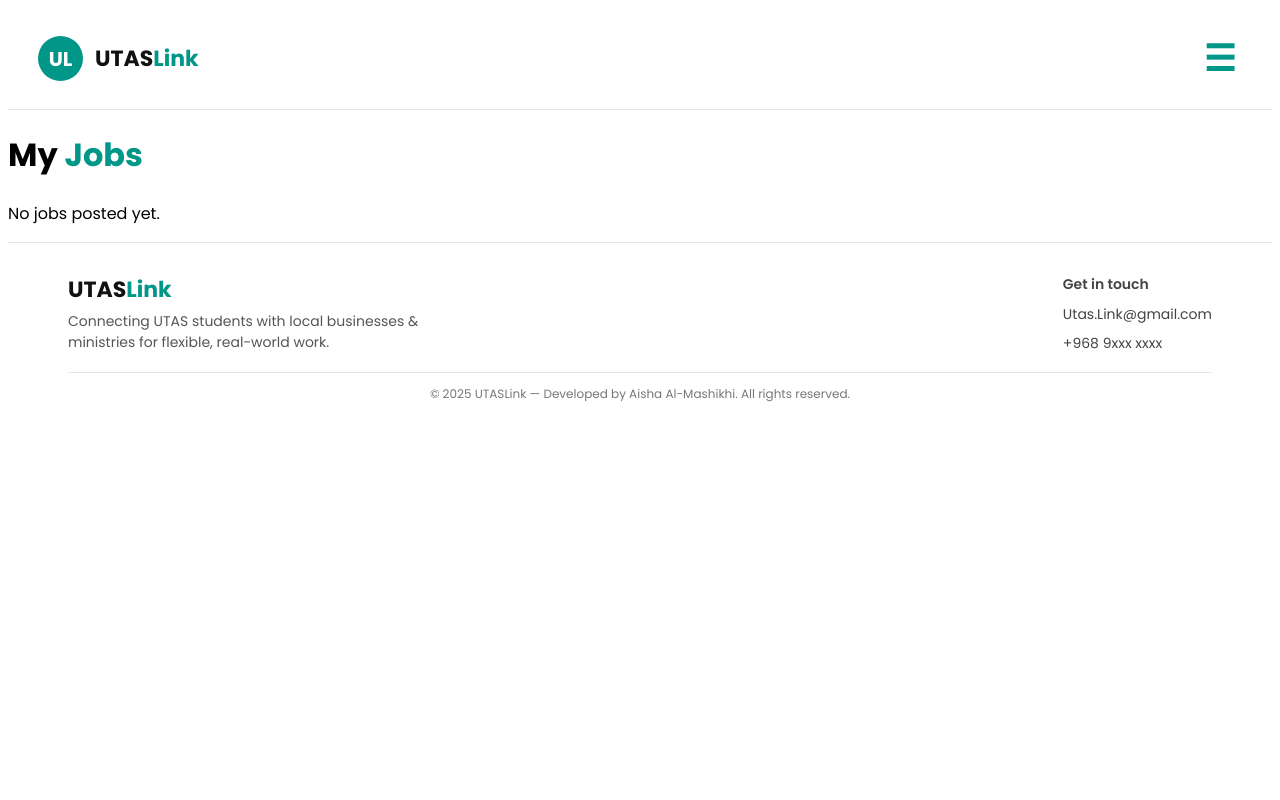
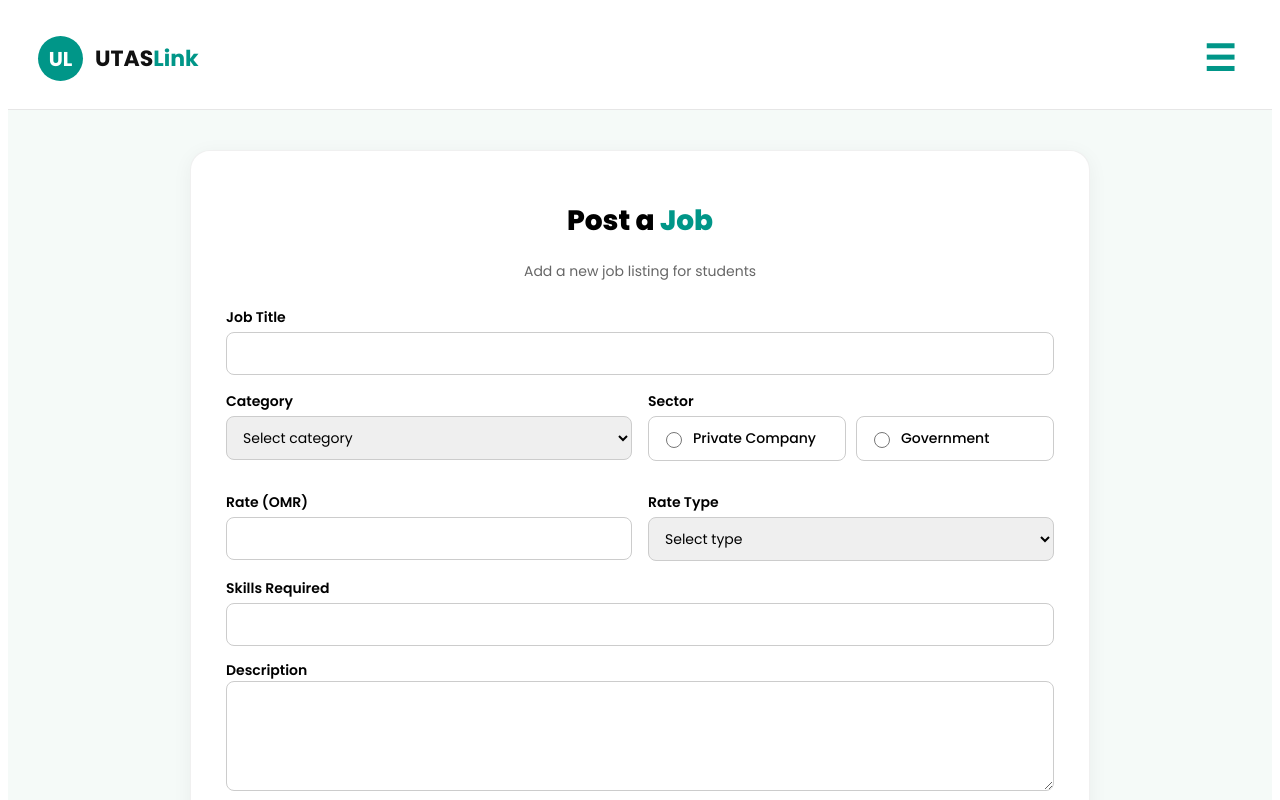
Before and after one commit to Aisha-Ahmed-Al-Mashikhi/utas-link-project, a React (Create React App) app in the folder client/: page /company-jobs in a window 1280 px wide. Shown: the top 800 px of the page. Built offline with nearby package versions, Linux system fonts and the light colour scheme.

Commit message:
Update CompanyJobs.jsx

```diff
--- a/client/src/Component/CompanyJobs.jsx
+++ b/client/src/Component/CompanyJobs.jsx
@@ -1,240 +1,225 @@
-// src/Component/CompanyJobs.js
+import React, { useState } from "react";
+import "../Styles/PostJob.css";
+import { useForm } from "react-hook-form";
+import { yupResolver } from "@hookform/resolvers/yup";
+import { postJobSchema } from "../Validations/PostJobValidation";
+import { useDispatch } from "react-redux";
+import { addJob } from "../Features/JobSlice";
 
-import React, { useEffect, useState } from "react";
-import { useDispatch, useSelector } from "react-redux";
-import { fetchCompanyJobs, deleteJob, updateJob } from "../Features/JobSlice";
-import "../Styles/CompanyJobs.css";
-import { useNavigate } from "react-router-dom";
+const PostJob = () => {
+  const dispatch = useDispatch();
 
-const CompanyJobs = () => {
-  const dispatch = useDispatch();
-  const navigate = useNavigate();
+  const [jobTitle, setJobTitle] = useState("");
+  const [category, setCategory] = useState("");
+  const [sector, setSector] = useState("");
+  const [rate, setRate] = useState("");
+  const [rateType, setRateType] = useState("");
+  const [skills, setSkills] = useState("");
+  const [description, setDescription] = useState("");
+  const [payout, setPayout] = useState("");
 
-  const { companyJobs, isLoading } = useSelector((state) => state.jobs);
+  const {
+    register,
+    handleSubmit,
+    reset,
+    formState: { errors },
+  } = useForm({
+    resolver: yupResolver(postJobSchema),
+    mode: "onChange",
+  });
 
-  const [showModal, setShowModal] = useState(false);
-  const [editedJob, setEditedJob] = useState({});
+  const CATEGORIES = [
+    "Design / Marketing",
+    "Technology / IT",
+    "Business / Finance",
+    "Education / Training",
+    "Logistics / Operations",
+    "Hospitality / Coffee Shops",
+    "Food & Beverage",
+    "Customer Service",
+    "Retail / Store",
+    "Other",
+  ];
 
-  // Load company jobs
-  useEffect(() => {
-    const savedUser = JSON.parse(localStorage.getItem("loggedUser"));
-    if (savedUser?.email) {
-      dispatch(fetchCompanyJobs(savedUser.email));
-    }
-  }, [dispatch]);
+  const SECTORS = ["Private Company", "Government"];
+  const RATE_TYPES = ["Per Hour", "Per Task", "Per Day"];
 
-  const openEdit = (job) => {
-    setEditedJob(job);
-    setShowModal(true);
+  const onSubmit = () => {
+    const company = JSON.parse(localStorage.getItem("loggedUser"));
+    if (!company) return alert("Please log in first.");
+
+    dispatch(
+      addJob({
+        jobTitle,
+        category,
+        sector,
+        rate,
+        rateType,
+        skills,
+        description,
+        payout,
+        organization: company.companyName,
+        postedBy: company.email,
+      })
+    )
+      .unwrap()
+      .then(() => {
+        alert("Job posted successfully!");
+        handleClean();
+      })
+      .catch(() => alert("Failed to post job"));
   };
 
-  const saveEdit = () => {
-    dispatch(updateJob(editedJob));
-    setShowModal(false);
+  const handleClean = () => {
+    reset();
+    setJobTitle("");
+    setCategory("");
+    setSector("");
+    setRate("");
+    setRateType("");
+    setSkills("");
+    setDescription("");
+    setPayout("");
   };
 
-  const handleDelete = (id) => {
-    if (window.confirm("Delete this job?")) {
-      dispatch(deleteJob(id));
-    }
-  };
-
-  if (isLoading) return <p>Loading...</p>;
-
   return (
-    <div className="companyjobs-page">
-      <div className="jobs-container">
-        <h1 className="companyjobs-title">
-          My <span className="accent">Jobs</span>
+    <div className="postjob-page">
+      <div className="postjob-card">
+        <h1 className="page-title">
+          Post a <span className="accent">Job</span>
         </h1>
 
-        {companyJobs.length === 0 ? (
-          <p className="no-jobs">No jobs posted yet.</p>
-        ) : (
-          companyJobs.map((job) => (
-            <div className="job-card" key={job._id}>
-              <h3>{job.jobTitle}</h3>
+        <p className="page-sub">Add a new job listing for students</p>
 
-              <p className="job-location">📍 {job.location || "Not specified"}</p>
+        <form onSubmit={handleSubmit(onSubmit)}>
+          {/* Job Title */}
+          <label>Job Title</label>
+          <input
+            type="text"
+            value={jobTitle}
+            {...register("jobTitle", {
+              onChange: (e) => setJobTitle(e.target.value),
+            })}
+          />
+          <p className="error">{errors.jobTitle?.message}</p>
 
-              <p className="postedAt">
-                📅 Posted:{" "}
-                {new Date(job.postedAt).toLocaleDateString("en-GB", {
-                  day: "2-digit",
-                  month: "short",
-                  year: "numeric",
-                })}
-              </p>
-
-              <div className="tags">
-                <span className="tag">{job.category}</span>
-                <span className="tag">{job.sector}</span>
-              </div>
-
-              <p className="desc">{job.description}</p>
-
-              <p className="skills">
-                <strong>Skills:</strong> {job.skills}
-              </p>
-
-              <p className="payout">
-                <strong>Payout Terms:</strong> {job.payout || "Not specified"}
-              </p>
-
-              <div className="job-actions">
-                <button className="edit-btn" onClick={() => openEdit(job)}>
-                  Edit
-                </button>
-
-                <button
-                  className="delete-btn"
-                  onClick={() => handleDelete(job._id)}
-                >
-                  Delete
-                </button>
-
-                <button
-                  className="applicants-btn"
-                  onClick={() => navigate(`/applicants-job?jobId=${job._id}`)}
-                >
-                  Applicants 👥
-                </button>
-              </div>
-            </div>
-          ))
-        )}
-
-        {/* EDIT MODAL */}
-        {showModal && (
-          <div className="modal-overlay">
-            <div className="modal-box">
-
-              {/* Close Button */}
-              <button className="close-btn" onClick={() => setShowModal(false)}>
-                ✕
-              </button>
-
-              <h2>Edit Job</h2>
-
-              <label>Job Title</label>
-              <input
-                value={editedJob.jobTitle}
-                onChange={(e) =>
-                  setEditedJob({ ...editedJob, jobTitle: e.target.value })
-                }
-              />
-
+          {/* Category + Sector */}
+          <div className="row-flex">
+            <div className="col-half">
               <label>Category</label>
               <select
-                value={editedJob.category}
-                onChange={(e) =>
-                  setEditedJob({ ...editedJob, category: e.target.value })
-                }
+                value={category}
+                {...register("category", {
+                  onChange: (e) => setCategory(e.target.value),
+                })}
               >
-                <option value="">Select</option>
-                <option>Design / Marketing</option>
-                <option>Technology / IT</option>
-                <option>Business / Finance</option>
-                <option>Education / Training</option>
-                <option>Logistics / Operations</option>
-                <option>Hospitality / Coffee Shops</option>
-                <option>Customer Service</option>
+                <option value="">Select category</option>
+                {CATEGORIES.map((c) => (
+                  <option key={c}>{c}</option>
+                ))}
               </select>
+              <p className="error">{errors.category?.message}</p>
+            </div>
 
+            {/* Sector */}
+            <div className="col-half">
               <label>Sector</label>
-              <div className="sector-edit-row">
-                <label className="sector-edit-box">
-                  <input
-                    type="radio"
-                    value="Private Company"
-                    checked={editedJob.sector === "Private Company"}
-                    onChange={(e) =>
-                      setEditedJob({ ...editedJob, sector: e.target.value })
-                    }
-                  />
-                  <span>Private Company</span>
-                </label>
+              <div className="sector-grid">
+                {SECTORS.map((s) => (
+                  <div
+                    key={s}
+                    className={`sector-box ${sector === s ? "selected" : ""}`}
+                    onClick={() => setSector(s)}
+                  >
+                    <input
+                      type="radio"
+                      value={s}
+                      checked={sector === s}
+                      onChange={() => setSector(s)}
+                    />
+                    <span>{s}</span>
+                  </div>
+                ))}
+              </div>
+              <p className="error">{errors.sector?.message}</p>
+            </div>
+          </div>
 
-                <label className="sector-edit-box">
-                  <input
-                    type="radio"
-                    value="Government"
-                    checked={editedJob.sector === "Government"}
-                    onChange={(e) =>
-                      setEditedJob({ ...editedJob, sector: e.target.value })
-                    }
-                  />
-                  <span>Government</span>
-                </label>
-              </div>
-
+          {/* Rate + RateType */}
+          <div className="row-flex">
+            <div className="col-half">
               <label>Rate (OMR)</label>
               <input
-                value={editedJob.rate}
-                onChange={(e) =>
-                  setEditedJob({ ...editedJob, rate: e.target.value })
-                }
+                type="number"
+                value={rate}
+                {...register("rate", {
+                  onChange: (e) => setRate(e.target.value),
+                })}
               />
+              <p className="error">{errors.rate?.message}</p>
+            </div>
 
+            <div className="col-half">
               <label>Rate Type</label>
               <select
-                value={editedJob.rateType}
-                onChange={(e) =>
-                  setEditedJob({ ...editedJob, rateType: e.target.value })
-                }
+                value={rateType}
+                {...register("rateType", {
+                  onChange: (e) => setRateType(e.target.value),
+                })}
               >
-                <option value="">Select</option>
-                <option>Per Hour</option>
-                <option>Per Task</option>
-                <option>Per Day</option>
+                <option value="">Select type</option>
+                {RATE_TYPES.map((r) => (
+                  <option key={r}>{r}</option>
+                ))}
               </select>
-
-              <label>Skills Required</label>
-              <input
-                value={editedJob.skills}
-                onChange={(e) =>
-                  setEditedJob({ ...editedJob, skills: e.target.value })
-                }
-              />
-
-              <label>Description</label>
-              <textarea
-                value={editedJob.description}
-                onChange={(e) =>
-                  setEditedJob({ ...editedJob, description: e.target.value })
-                }
-              />
-
-              <label>Payout Terms</label>
-              <input
-                value={editedJob.payout}
-                onChange={(e) =>
-                  setEditedJob({ ...editedJob, payout: e.target.value })
-                }
-              />
-
-              <label>Location</label>
-              <input
-                value={editedJob.location || ""}
-                onChange={(e) =>
-                  setEditedJob({ ...editedJob, location: e.target.value })
-                }
-              />
-
-              <div className="modal-actions">
-                <button className="save-btn" onClick={saveEdit}>
-                  Save
-                </button>
-                <button className="cancel-btn" onClick={() => setShowModal(false)}>
-                  Cancel
-                </button>
-              </div>
+              <p className="error">{errors.rateType?.message}</p>
             </div>
           </div>
-        )}
+
+          {/* Skills */}
+          <label>Skills Required</label>
+          <input
+            type="text"
+            value={skills}
+            {...register("skills", {
+              onChange: (e) => setSkills(e.target.value),
+            })}
+          />
+          <p className="error">{errors.skills?.message}</p>
+
+          {/* Description */}
+          <label>Description</label>
+          <textarea
+            value={description}
+            {...register("description", {
+              onChange: (e) => setDescription(e.target.value),
+            })}
+          />
+          <p className="error">{errors.description?.message}</p>
+
+          {/* Payout */}
+          <label>Payout (optional)</label>
+          <input
+            type="text"
+            value={payout}
+            {...register("payout", {
+              onChange: (e) => setPayout(e.target.value),
+            })}
+          />
+
+          {/* Buttons */}
+          <div className="actions">
+            <button className="btn-primary" type="submit">
+              Post Job
+            </button>
+            <button className="btn-clean" type="button" onClick={handleClean}>
+              Clean
+            </button>
+          </div>
+        </form>
       </div>
     </div>
   );
 };
 
-export default CompanyJobs;
+export default PostJob;
```
